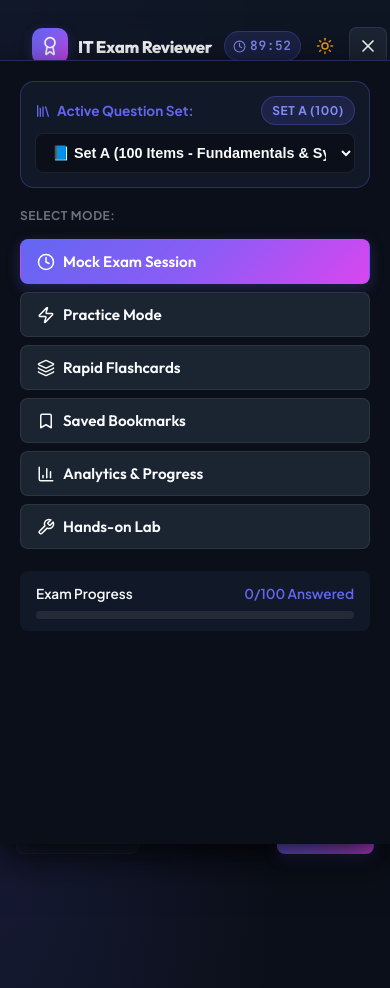
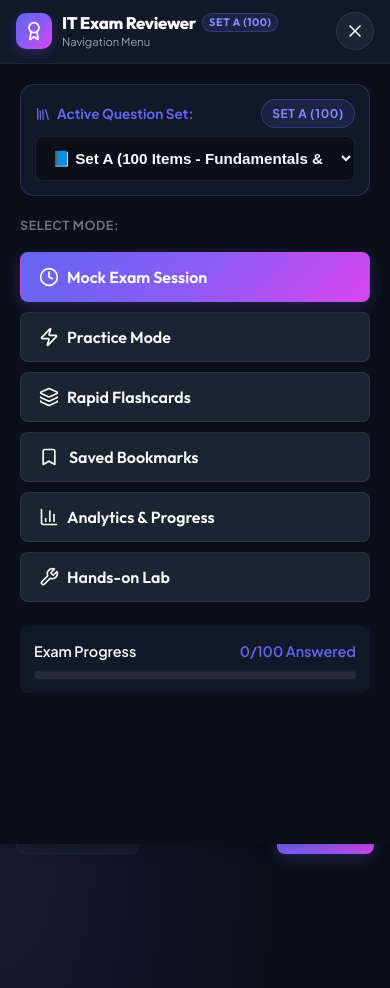
Before and after one commit to kriezer12/written-exam-reviewer, a React (Vite) app: page / in a window 390 px wide. Both pictures are taken after a click on the button 367 px from the left and 46 px from the top of the page. Built offline with nearby package versions, Linux system fonts and the light colour scheme.

Commit message:
fix: portal mobile navigation drawer to document body for full screen mobile overlay

```diff
--- a/src/components/Navbar.tsx
+++ b/src/components/Navbar.tsx
@@ -1,4 +1,5 @@
-import React, { useState } from 'react';
+import React, { useState, useEffect } from 'react';
+import { createPortal } from 'react-dom';
 import {
   BookOpen,
   Clock,
@@ -51,6 +52,18 @@
     selectedSet === 'set_a' ? 'SET A (100)' :
     selectedSet === 'set_b' ? 'SET B (100)' :
     selectedSet === 'set_c' ? 'SET C (100)' : 'ALL (300)';
+
+  // Lock body scrolling when mobile navigation portal drawer is open
+  useEffect(() => {
+    if (mobileMenuOpen) {
+      document.body.style.overflow = 'hidden';
+    } else {
+      document.body.style.overflow = '';
+    }
+    return () => {
+      document.body.style.overflow = '';
+    };
+  }, [mobileMenuOpen]);
 
   const handleNavClick = (mode: ReviewMode) => {
     onSelectMode(mode);
@@ -233,10 +246,54 @@
         </div>
       </div>
 
-      {/* Mobile Navigation Drawer Overlay (Now outside glass-panel container block!) */}
-      {mobileMenuOpen && (
-        <div className="mobile-nav-drawer">
-          {/* Question Set Selection on Mobile */}
+      {/* Mobile Navigation Overlay Portal (Rendered to document.body for full-screen view) */}
+      {mobileMenuOpen && createPortal(
+        <div className="mobile-nav-overlay-portal">
+          {/* Mobile Drawer Top Header Bar */}
+          <div style={{
+            display: 'flex',
+            alignItems: 'center',
+            justifyContent: 'space-between',
+            padding: '12px 16px',
+            background: 'var(--bg-secondary)',
+            borderBottom: '1px solid var(--border-color)'
+          }}>
+            <div style={{ display: 'flex', alignItems: 'center', gap: '10px' }}>
+              <div style={{
+                width: '36px',
+                height: '36px',
+                borderRadius: '10px',
+                background: 'var(--accent-gradient)',
+                display: 'flex',
+                alignItems: 'center',
+                justifyContent: 'center',
+                boxShadow: '0 4px 12px var(--accent-glow)'
+              }}>
+                <Award size={20} color="#ffffff" />
+              </div>
+              <div>
+                <h2 style={{ fontSize: '1.05rem', fontWeight: 800, color: 'var(--text-primary)', margin: 0, display: 'flex', alignItems: 'center', gap: '6px' }}>
+                  IT Exam Reviewer <span className="badge badge-indigo" style={{ fontSize: '0.68rem', padding: '2px 6px' }}>{setBadgeLabel}</span>
+                </h2>
+                <p style={{ fontSize: '0.7rem', color: 'var(--text-secondary)', margin: 0 }}>
+                  Navigation Menu
+                </p>
+              </div>
+            </div>
+
+            <button
+              onClick={() => setMobileMenuOpen(false)}
+              className="btn btn-secondary btn-sm"
+              style={{ width: '38px', height: '38px', padding: 0, borderRadius: '50%' }}
+              title="Close Navigation Menu"
+            >
+              <X size={20} />
+            </button>
+          </div>
+
+          {/* Drawer Scrollable Content Body */}
+          <div style={{ padding: '20px', display: 'flex', flexDirection: 'column', gap: '16px', overflowY: 'auto', flex: 1 }}>
+            {/* Active Question Set Selector */}
             <div style={{
               display: 'flex',
               flexDirection: 'column',
@@ -263,8 +320,8 @@
                   border: '1px solid var(--border-color)',
                   color: 'var(--text-primary)',
                   fontWeight: 700,
-                fontSize: '0.9rem',
-                padding: '10px 12px',
+                  fontSize: '0.95rem',
+                  padding: '12px',
                   borderRadius: '8px',
                   width: '100%',
                   outline: 'none',
@@ -277,51 +334,51 @@
               </select>
             </div>
 
-          {/* Navigation Section Header */}
-          <div style={{ fontSize: '0.75rem', fontWeight: 700, color: 'var(--text-muted)', textTransform: 'uppercase', letterSpacing: '0.05em', marginTop: '4px' }}>
+            {/* Navigation Modes Header */}
+            <div style={{ fontSize: '0.78rem', fontWeight: 700, color: 'var(--text-muted)', textTransform: 'uppercase', letterSpacing: '0.05em', marginTop: '4px' }}>
               Select Mode:
             </div>
 
-          {/* Mobile Navigation Links */}
-          <div style={{ display: 'flex', flexDirection: 'column', gap: '8px' }}>
+            {/* Navigation Buttons */}
+            <div style={{ display: 'flex', flexDirection: 'column', gap: '10px' }}>
               <button
                 onClick={() => handleNavClick('exam')}
                 className={`btn ${currentMode === 'exam' ? 'btn-primary' : 'btn-secondary'}`}
-              style={{ justifyContent: 'flex-start', width: '100%', padding: '12px 16px', fontSize: '0.95rem' }}
+                style={{ justifyContent: 'flex-start', width: '100%', padding: '14px 18px', fontSize: '1rem' }}
               >
-              <Clock size={18} />
+                <Clock size={20} />
                 <span>Mock Exam Session</span>
               </button>
 
               <button
                 onClick={() => handleNavClick('practice')}
                 className={`btn ${currentMode === 'practice' ? 'btn-primary' : 'btn-secondary'}`}
-              style={{ justifyContent: 'flex-start', width: '100%', padding: '12px 16px', fontSize: '0.95rem' }}
+                style={{ justifyContent: 'flex-start', width: '100%', padding: '14px 18px', fontSize: '1rem' }}
               >
-              <Zap size={18} />
+                <Zap size={20} />
                 <span>Practice Mode</span>
               </button>
 
               <button
                 onClick={() => handleNavClick('flashcards')}
                 className={`btn ${currentMode === 'flashcards' ? 'btn-primary' : 'btn-secondary'}`}
-              style={{ justifyContent: 'flex-start', width: '100%', padding: '12px 16px', fontSize: '0.95rem' }}
+                style={{ justifyContent: 'flex-start', width: '100%', padding: '14px 18px', fontSize: '1rem' }}
               >
-              <Layers size={18} />
+                <Layers size={20} />
                 <span>Rapid Flashcards</span>
               </button>
 
               <button
                 onClick={() => handleNavClick('bookmarks')}
                 className={`btn ${currentMode === 'bookmarks' ? 'btn-primary' : 'btn-secondary'}`}
-              style={{ justifyContent: 'space-between', width: '100%', padding: '12px 16px', fontSize: '0.95rem' }}
+                style={{ justifyContent: 'space-between', width: '100%', padding: '14px 18px', fontSize: '1rem' }}
               >
-              <div style={{ display: 'flex', alignItems: 'center', gap: '8px' }}>
-                <Bookmark size={18} />
+                <div style={{ display: 'flex', alignItems: 'center', gap: '10px' }}>
+                  <Bookmark size={20} />
                   <span>Saved Bookmarks</span>
                 </div>
                 {bookmarkedCount > 0 && (
-                <span className="badge badge-indigo" style={{ fontSize: '0.75rem' }}>
+                  <span className="badge badge-indigo" style={{ fontSize: '0.8rem', padding: '3px 8px' }}>
                     {bookmarkedCount}
                   </span>
                 )}
@@ -330,9 +387,9 @@
               <button
                 onClick={() => handleNavClick('analytics')}
                 className={`btn ${currentMode === 'analytics' ? 'btn-primary' : 'btn-secondary'}`}
-              style={{ justifyContent: 'flex-start', width: '100%', padding: '12px 16px', fontSize: '0.95rem' }}
+                style={{ justifyContent: 'flex-start', width: '100%', padding: '14px 18px', fontSize: '1rem' }}
               >
-              <BarChart3 size={18} />
+                <BarChart3 size={20} />
                 <span>Analytics & Progress</span>
               </button>
 
@@ -342,28 +399,28 @@
                 style={{
                   justifyContent: 'flex-start',
                   width: '100%',
-                padding: '12px 16px',
-                fontSize: '0.95rem',
+                  padding: '14px 18px',
+                  fontSize: '1rem',
                   background: currentMode === 'hands-on' ? 'linear-gradient(135deg, #f59e0b 0%, #ef4444 50%, #8b5cf6 100%)' : undefined
                 }}
               >
-              <Wrench size={18} />
+                <Wrench size={20} />
                 <span>Hands-on Lab</span>
               </button>
             </div>
 
-          {/* Exam Progress Summary on Mobile */}
+            {/* Exam Progress Summary */}
             {currentMode === 'exam' && totalCount > 0 && (
               <div style={{
                 background: 'var(--bg-secondary)',
-              padding: '12px 16px',
+                padding: '14px',
                 borderRadius: 'var(--radius-sm)',
                 display: 'flex',
                 flexDirection: 'column',
-              gap: '6px',
+                gap: '8px',
                 marginTop: '8px'
               }}>
-              <div style={{ display: 'flex', justifyContent: 'space-between', fontSize: '0.85rem', fontWeight: 600 }}>
+                <div style={{ display: 'flex', justifyContent: 'space-between', fontSize: '0.9rem', fontWeight: 600 }}>
                   <span>Exam Progress</span>
                   <span style={{ color: 'var(--accent-primary)' }}>{answeredCount}/{totalCount} Answered</span>
                 </div>
@@ -373,6 +430,8 @@
               </div>
             )}
           </div>
+        </div>,
+        document.body
       )}
     </header>
   );
--- a/src/index.css
+++ b/src/index.css
@@ -451,26 +451,23 @@
   display: none;
 }
 
-/* Mobile Drawer Menu Container */
-.mobile-nav-drawer {
+/* Mobile Navigation Overlay Portal */
+.mobile-nav-overlay-portal {
   position: fixed;
-  top: 60px;
+  top: 0;
   left: 0;
   right: 0;
   bottom: 0;
   width: 100vw;
-  height: calc(100vh - 60px);
+  height: 100vh;
   background: var(--bg-primary);
-  z-index: 99999;
-  padding: 20px;
-  overflow-y: auto;
+  z-index: 999999;
   display: flex;
   flex-direction: column;
-  gap: 14px;
-  border-top: 1px solid var(--border-highlight);
-  box-shadow: 0 12px 40px rgba(0, 0, 0, 0.8);
+  overflow: hidden;
   animation: fadeIn 0.2s ease-out forwards;
 }
+
 
 
 
```
Lines whose indentation alone changed are shown as unchanged.
